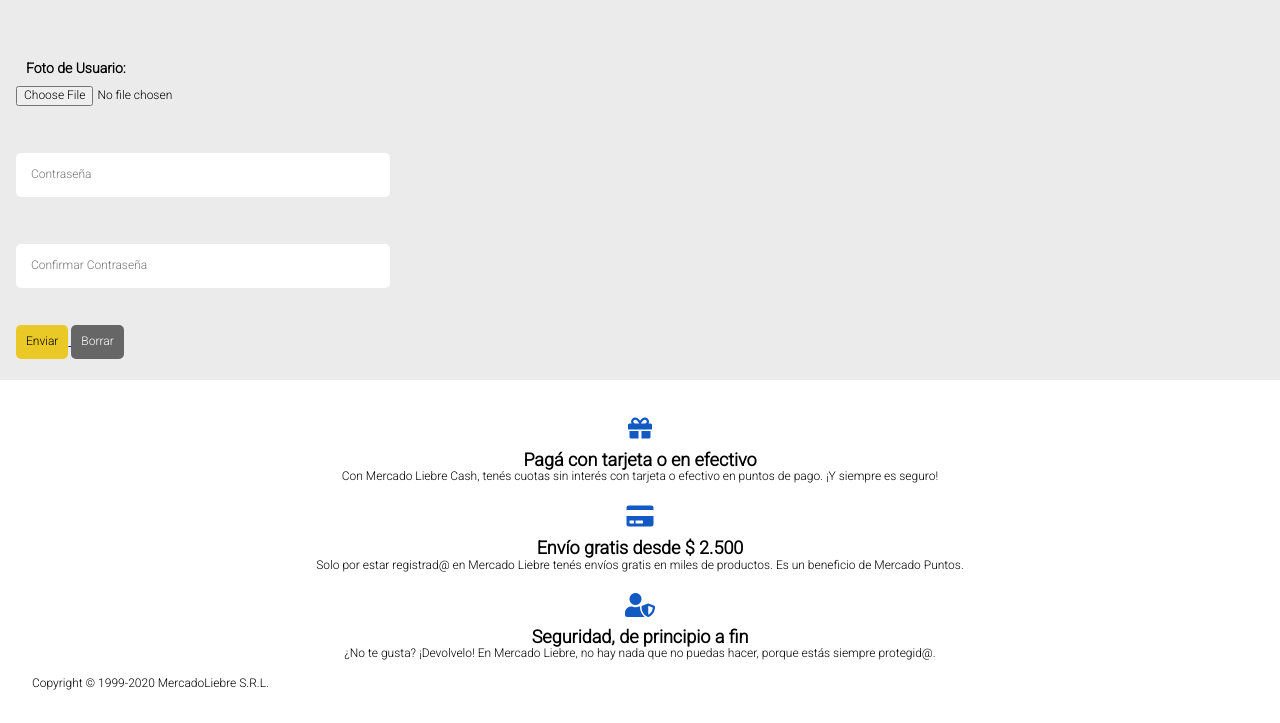
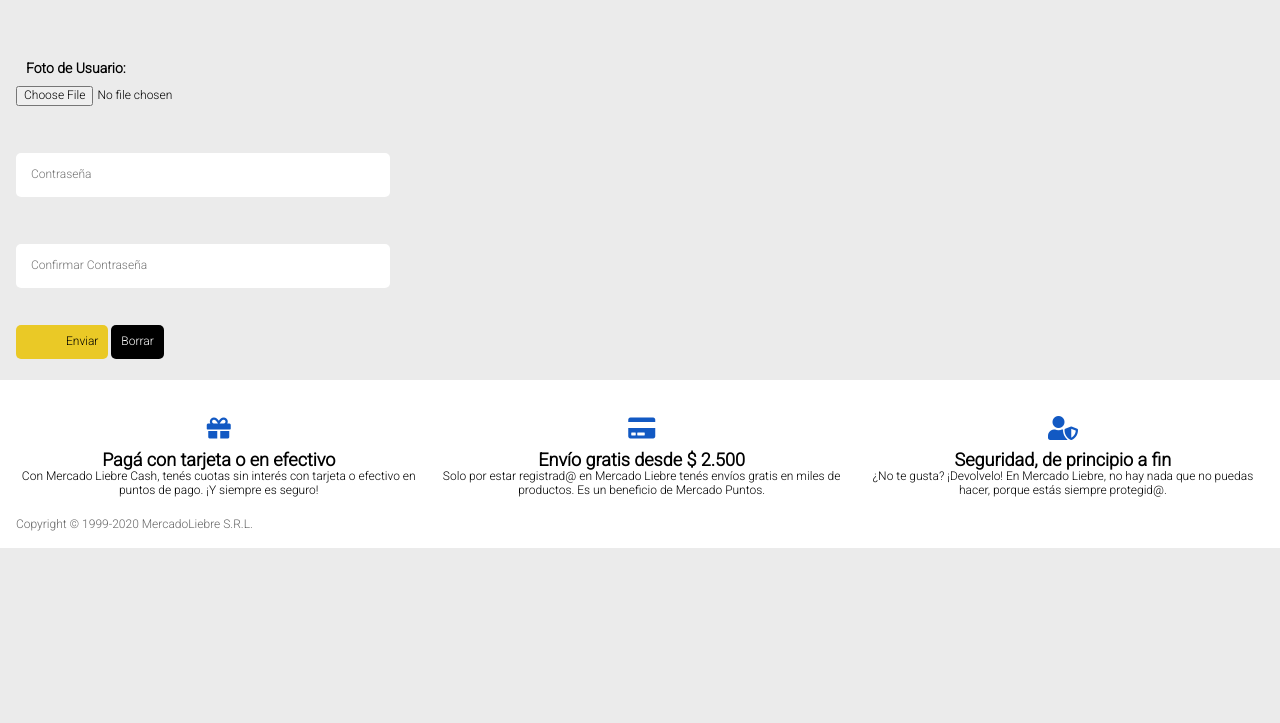
Before and after one commit to Esteban098/Mercado-Liebre-Esteban-, a website: page views/register.html in a window 1280 px wide. Shown: the part 1163-1886 px from the top of the page. After the commit the page ends 1711 px from the top, so only its background shows below. Drawn offline with Linux system fonts and the light colour scheme.

Commit message:
Finalizado

```diff
--- a/public/css/style-register.css
+++ b/public/css/style-register.css
@@ -16,22 +16,43 @@
 }
 
 .boton-register {
-    text-align: center;
-    width: auto;
-    color: 666;
     background-color: #eac926;
     border: none;
     border-radius: 5px;
     padding: 10px;
+    padding-left: 50px;
+    transition: 0.2s;
+    animation: reverse;
 }
+
+.boton-register:hover {
+    background-color: #0022aa;
+}
+
+.boton-url {
+    text-decoration: none;
+    color: black;
+    display: flex;
+    justify-content: center;
+    transition: all 0.2s;
+    animation: reverse;
+}
+.boton-register:hover .boton-url {
+    color: white;
+}
+
 .boton-borrar {
-    text-align: center;
-    width: auto;
     color: white;
-    background-color: #666;
+    background-color: black;
     border: none;
     border-radius: 5px;
     padding: 10px;
+    transition: all 0.2s;
+    animation: reverse;
+}
+
+.boton-borrar:hover {
+    background-color: red;
 }
 
 @media (min-width: 1200px) {
--- a/public/css/styles-desktop.css
+++ b/public/css/styles-desktop.css
@@ -29,4 +29,7 @@
     .boton-enviar {
         width: 50%;
     }
+    .display-flex-nowrap {
+        display: flex;
+    }
 }
--- a/public/css/styles-tablet.css
+++ b/public/css/styles-tablet.css
@@ -6,9 +6,17 @@
         width: 50%;
         padding: 20px;
     }
+
     .product-content .description {
-        display: none;
+        opacity: 0%;
     }
+
+    .product:hover .description {
+        opacity: 100%;
+        animation: reverse;
+        transition: all 0.2s;
+    }
+
     .navbar {
         display: flex;
         justify-content: space-between;
@@ -38,6 +46,9 @@
     }
     .p-top {
         padding-top: 5%;
+    }
+    .font-desc {
+        text-align: center;
     }
 }
 
--- a/public/css/styles.css
+++ b/public/css/styles.css
@@ -50,8 +50,7 @@
 .product .product-content .discount {
     width: 70%;
 }
-
-.product .truck-icon {
+.truck-icon {
     border-radius: 50%;
     padding: 5px;
     position: absolute;
@@ -59,6 +58,11 @@
     top: -15px;
     color: #39b54a;
     background-color: white;
+    transition: all 0.5s;
+    animation: reverse;
+}
+.product:hover .truck-icon {
+    transform: rotateZ(-90deg);
 }
 
 nav.navbar ul li {
@@ -84,6 +88,12 @@ nav.navbar ul li a {
 }
 
 .shadows {
+    box-shadow: 0px 0px 10px rgb(100, 100, 100, 0);
+    transition: all 0.5s;
+    animation: reverse;
+}
+
+.shadows:hover {
     box-shadow: 0px 0px 10px rgb(100, 100, 100);
 }
 
@@ -140,9 +150,19 @@ nav.navbar ul li a {
     border-radius: 5px;
     padding: 10px;
     width: 100%;
+
+    transition: all 0.2s;
+    animation: reverse;
+}
+
+.boton-enviar:hover {
+    background-color: seagreen;
 }
 
 .display-flex {
     display: flex;
     flex-wrap: wrap;
 }
+.display-flex-nowrap {
+    display: block;
+}
--- a/public/css/theme.css
+++ b/public/css/theme.css
@@ -37,6 +37,13 @@ body {
     font-size: 2em;
     margin-bottom: 10px;
     margin-top: 20px;
+    transition: all 0.2s;
+    animation: reverse;
+}
+
+.icon:hover {
+    color: black;
+    transform: scale(120%);
 }
 
 .font-small {
--- a/views/register.html
+++ b/views/register.html
@@ -154,37 +154,52 @@
         </div>
 
         <div class="p control-formulario">
-            <a href="/">
-                <button class="boton-register" type="submit">Enviar</button>
-            </a>
+
+            <button class="boton-register" type="submit"> <a href="/" class="boton-url">Enviar</a></button>
+
             <button class="boton-borrar" type="reset">Borrar</button>
         </div>
 
     </div>
     <footer class="p bg-white">
+        <div class="display-flex-nowrap">
             <section class="text-center">
+                <div>
                     <i class="fas fa-gift icon"></i>
                     <h2>Pagá con tarjeta o en efectivo</h2>
                     <p>
                         Con Mercado Liebre Cash, tenés cuotas sin interés con tarjeta o
                         efectivo en puntos de pago. ¡Y siempre es seguro!
                     </p>
+                </div>
             </section>
+
             <section class="text-center">
+                <div>
                     <i class="fas fa-credit-card icon"></i>
                     <h2>Envío gratis desde $ 2.500</h2>
                     <p>
                         Solo por estar registrad@ en Mercado Liebre tenés envíos gratis
                         en miles de productos. Es un beneficio de Mercado Puntos.
                     </p>
+            </section>
+            <section class="text-center">
+                <div>
                     <i class="fas fa-user-shield icon"></i>
                     <h2>Seguridad, de principio a fin</h2>
                     <p>
                         ¿No te gusta? ¡Devolvelo! En Mercado Liebre, no hay nada que no
                         puedas hacer, porque estás siempre protegid@.
                     </p>
+                </div>
             </section>
-        <p class="p">Copyright © 1999-2020 MercadoLiebre S.R.L.</p>
+        </div>
+        <section>
+            <div style="color: #666;">
+                <p style="padding-top: 20px;">Copyright © 1999-2020 MercadoLiebre S.R.L.</p>
+            </div>
+        </section>
+        </div>
     </footer>
 </body>
 
```
Also changed, not shown: views/home.html (+21 -6 lines), views/login.html (+19 -4 lines). Lines whose indentation alone changed are shown as unchanged.
